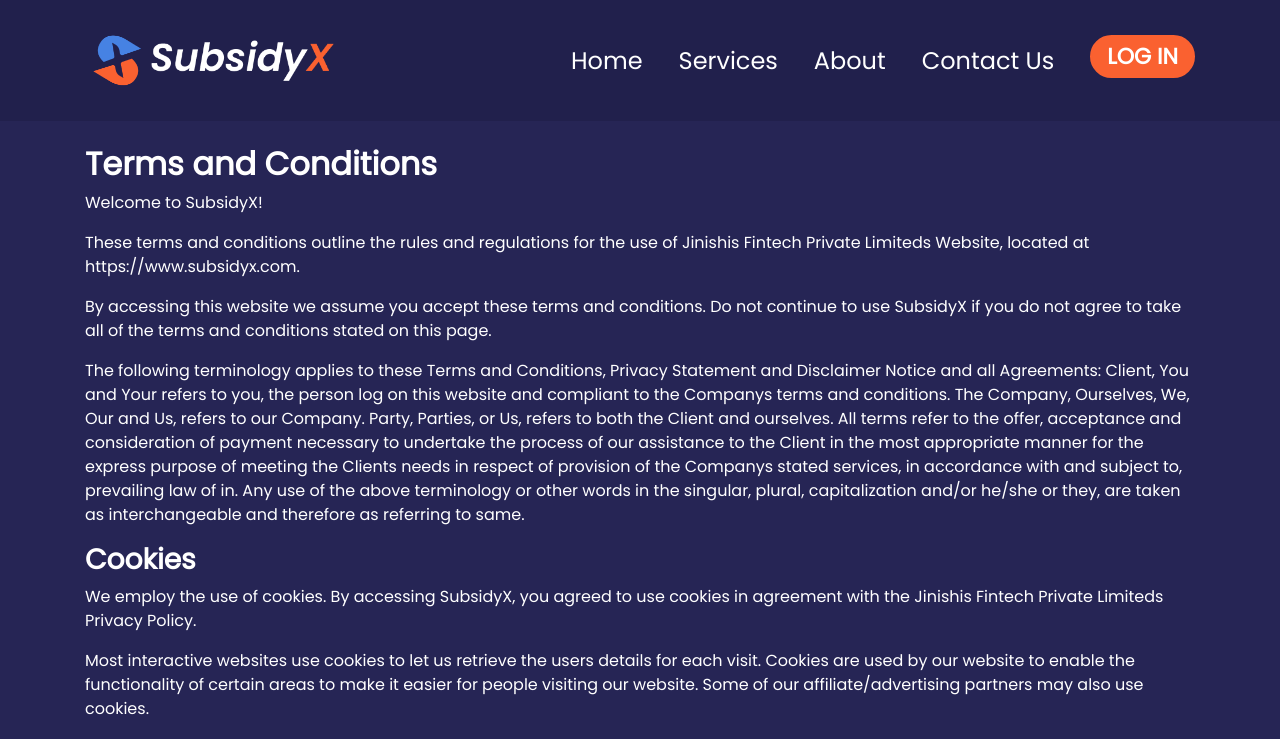
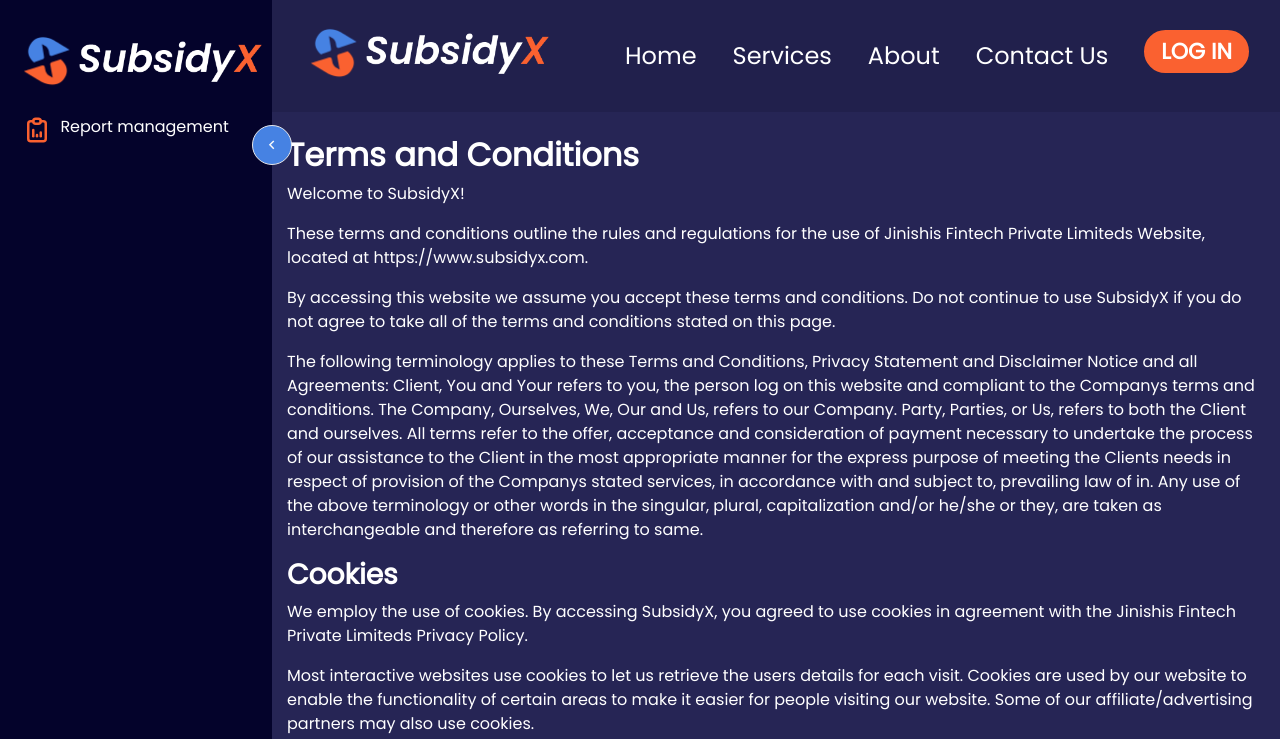
Before and after one commit to Manas-15/subsidyX_marketing_frontend, a Next.js app: page /terms-conditions in a window 1280 px wide. Shown: the top 739 px of the page. Built offline with nearby package versions, Linux system fonts and the light colour scheme.

Commit message:
created dashboard with collapse sidebar

```diff
--- a/layouts/Baseof.js
+++ b/layouts/Baseof.js
@@ -7,6 +7,8 @@
 import { useDispatch, useSelector } from "react-redux";
 import { alertActions } from "redux/Actions/alertAction";
 import { notification } from "antd";
+import Sidebar from "./components/Sidebar";
+import DashboardHeader from "./partials/DashboardHeader";
 
 const Base = ({
   title,
@@ -45,7 +47,6 @@
 
   return (
     <>
-      {/* {console.log("DDDDDDDDDDDDDDDDDDDDDDDDDDDDDDDDDDDDDDDDDDDDDDDDDDDDDDDD")} */}
       <Head>
         {/* title */}
         <title>subsidyX</title>
@@ -98,15 +99,59 @@
         <meta name="twitter:card" content="summary_large_image" />
       </Head>
       {alert?.message && manas(alert?.message)}
+      {/* <div className="base_layout">
+        <Sidebar />
+        <main className="mainBodyWidth ml-auto w-100">
+          <DashboardHeader />
+
+          <div>{children}</div>
+        </main>
+      </div> */}
+
       <main className="subsid_login_page">
+        {router?.pathname === "/" ||
+        router?.pathname === "/services" ||
+        router?.pathname === "/about" ||
+        router?.pathname === "/contact" ||
+        router?.pathname === "/login" ? (
+          <>
             <Header />
-
             {children}
-
             {(router?.pathname === "/" ||
               router?.pathname === "/services" ||
               router?.pathname === "/about" ||
               router?.pathname === "/contact") && <Footer />}
+          </>
+        ) : router?.pathname === "/report/all-report-list" ? (
+          <>
+            <div className="base_layout">
+              <Sidebar />
+              <main className="mainBodyWidth ml-auto w-100">
+                <DashboardHeader />
+                <div>{children}</div>
+              </main>
+            </div>
+          </>
+        ) : router?.pathname === "/report/view-report" ? (
+          <>
+            <div className="base_layout">
+              <Sidebar />
+              <main className="mainBodyWidth ml-auto w-100">
+                <Header />
+                <DashboardHeader />
+                <div>{children}</div>
+              </main>
+            </div>
+          </>
+        ) : (
+          <div className="base_layout">
+            <Sidebar />
+            <main className="mainBodyWidth ml-auto w-100">
+              <Header />
+              <div>{children}</div>
+            </main>
+          </div>
+        )}
       </main>
     </>
   );
--- /dev/null
+++ b/layouts/components/Sidebar.js
@@ -0,0 +1,85 @@
+import React, { useEffect, useState } from "react";
+import Link from "next/link";
+import {
+  MdOutlineKeyboardArrowRight,
+  MdOutlineKeyboardArrowLeft,
+} from "react-icons/md";
+import { TbReportAnalytics } from "react-icons/tb";
+import { useDispatch, useSelector } from "react-redux";
+import { useRouter } from "next/router";
+// import { sidebarActions } from "../../redux/Actions/sidebarAction";
+
+const sideBarItems = [
+  {
+    name: "Report management",
+    href: "/report/all-report-list",
+    icon: TbReportAnalytics,
+  },
+];
+
+const Sidebar = () => {
+  const router = useRouter();
+  const dispatch = useDispatch();
+  const [isCollapsed, setIsCollapsed] = useState(false);
+
+  const toogleSidebar = () => {
+    setIsCollapsed((prevState) => !prevState);
+  };
+
+  useEffect(() => {
+    const pathName = router?.pathname
+      .toLowerCase()
+      .replace(/[^\w-]+/g, "")
+      .replace("_", " ")
+      .split(" ");
+    const item = pathName
+      .map((item) => {
+        return item.charAt(0).toUpperCase() + item.slice(1);
+      })
+      .join(" ");
+
+    // dispatch(sidebarActions.selectedCategory(item));
+  }, [router?.pathname]);
+
+  return (
+    <div className="sidebar_wrapper">
+      <button className="sidebar_btn" onClick={toogleSidebar}>
+        {isCollapsed ? (
+          <MdOutlineKeyboardArrowRight className="fs-4 text-light" />
+        ) : (
+          <MdOutlineKeyboardArrowLeft className="fs-4 text-light" />
+        )}
+      </button>
+      <aside className="sidebar" data-collapse={isCollapsed}>
+        <div className="sidebar_top">
+          <a href="#" className="navbar-brand">
+            <figure>
+              <img className="logo" src="/images/logo.png" alt="" />
+              <img
+                src="/images/logo-text.png"
+                alt=""
+                className="sidebar_logo_name"
+              />
+            </figure>
+          </a>
+        </div>
+        <ul className="sidebar_list">
+          {sideBarItems?.map(({ name, href, icon: Icon }, index) => {
+            return (
+              <li className="sidebar_item" key={index}>
+                <Link className="sidebar_link" href={href}>
+                  <span className="sidebar_icon">
+                    <Icon size="30px" color="#fa6130" />
+                  </span>
+                  <span className="sidebar_name ">{name}</span>
+                </Link>
+              </li>
+            );
+          })}
+        </ul>
+      </aside>
+    </div>
+  );
+};
+
+export default Sidebar;
--- /dev/null
+++ b/layouts/partials/DashboardHeader.js
@@ -0,0 +1,27 @@
+import React from "react";
+import styles from "../../styles/DashboardHeader.module.css";
+import { IoIosArrowForward } from "react-icons/io";
+import { useSelector } from "react-redux";
+
+const DashboardHeader = () => {
+  //   const selectedCategory = useSelector((state) => state.sidebar);
+  const allReportLists = useSelector((state) => state?.report);
+
+  return (
+    <>
+      <div
+        className={`d-flex justify-content-between align-items-center ${styles.header}`}
+      >
+        <div className={styles.header_name_a}>
+          {allReportLists.selected_category}
+        </div>
+        <div className={styles.header_name_b}>
+          Subsidy <IoIosArrowForward />
+          {allReportLists.selected_category}
+        </div>
+      </div>
+    </>
+  );
+};
+
+export default DashboardHeader;
--- a/layouts/partials/Header.js
+++ b/layouts/partials/Header.js
@@ -21,16 +21,33 @@
     router.push("/login");
   };
 
+  console.log(router?.pathname === "/questions-after-eligible");
+
   return (
     <header className="subsid_home_header">
       <nav className="navbar navbar-expand-md top_nav">
         <div className="container">
+          {router?.pathname !== "/dashboard" &&
+          router?.pathname !== "/questions-after-eligible" &&
+          router?.pathname !== "/report/confirm-report" &&
+          router?.pathname !== "/payment" ? (
             <a href={base_url} className="navbar-brand">
               <figure>
                 <img className="logo" src="/images/logo.png" alt="" />
                 <img src="/images/logo-text.png" alt="" />
               </figure>
             </a>
+          ) : (
+            <div style={{ visibility: "hidden" }}>
+              <a href={base_url} className="navbar-brand">
+                <figure>
+                  <img className="logo" src="/images/logo.png" alt="" />
+                  <img src="/images/logo-text.png" alt="" />
+                </figure>
+              </a>
+            </div>
+          )}
+
           <div className="nav_lst">
             <ul className="navbar-nav ml-auto">
               <li
--- /dev/null
+++ b/styles/DashboardHeader.module.css
@@ -0,0 +1,26 @@
+.header {
+  /* width: 1134px; */
+  height: 65px;
+  top: 0px;
+  background: #ebe6e6;
+}
+.header_name_a {
+  /* width: 215.61px; */
+  height: 30px;
+  margin-left: 35px;
+  top: 15px;
+  color: #161616;
+  font-weight: 600;
+  font-size: 20px;
+  line-height: 30px;
+}
+.header_name_b {
+  width: 238.92px;
+  height: 21px;
+  margin-right: 40px;
+  top: 20px;
+  font-weight: 400;
+  font-size: 14px;
+  line-height: 21px;
+  color: #333333;
+}
--- a/styles/globals.css
+++ b/styles/globals.css
@@ -29,6 +29,126 @@
   line-height: 21px;
   color: #04032b;
 }
+
+/* For sidebar Start */
+
+.base_layout {
+  /* width: 1366px; */
+  display: flex;
+  height: 100%;
+  position: relative;
+  /* gap: 2rem; */
+}
+
+.sidebar_wrapper {
+  position: relative;
+}
+.sidebar_btn {
+  position: absolute;
+  right: 0;
+  top: 7.8rem;
+  border: none;
+  background-color: #4682e3;
+  width: 2.5rem;
+  height: 2.5rem;
+  border: 1px solid #e5e7eb;
+  border-radius: 50%;
+  display: flex;
+  justify-content: center;
+  align-items: center;
+  cursor: pointer;
+  transform: translateX(50%);
+  font-size: 1.1rem;
+}
+
+.sidebar {
+  width: 17rem;
+  height: 100%;
+  background-color: #04032b;
+  padding: 1rem;
+  transition: all 0.3s linear;
+  /* transition: all 0.3s cubic-bezier(0.175, 0.885, 0.32, 1.275); */
+}
+.sidebar_top {
+  width: max-content;
+  display: flex;
+  align-items: center;
+  gap: 1rem;
+  /* padding: 1rem; */
+  /* margin-bottom: 1rem; */
+  /* border-bottom: 1px solid #e5e7eb; */
+}
+/* .sidebar_logo {
+  width: 3.4rem;
+  height: 3.5rem;
+  object-fit: cover;
+  border-radius: 1rem;
+} */
+.sidebar_logo_name {
+  font-size: 1.2rem;
+  font-weight: 600;
+  color: #fff;
+}
+.sidebar_list {
+  width: 100%;
+  list-style: none;
+  padding: 0;
+  height: 530px;
+  overflow-y: scroll;
+}
+.sidebar_link {
+  display: inline-block;
+  font-size: 1rem;
+  text-decoration: none;
+  color: #ffffff;
+  padding: 0.2rem 0.4rem;
+  display: flex;
+  margin-bottom: 1rem;
+  border-radius: 0.8rem;
+}
+a:active {
+  background-color: #fa6130 !important;
+}
+a:focus {
+  background-color: #fa6130 !important;
+}
+a:hover {
+  background-color: #fa6130;
+  color: #ffffff;
+}
+.sidebar_icon {
+  font-size: 1.2rem;
+  display: inline-block;
+}
+.sidebar_name {
+  margin-left: 0.5rem;
+}
+
+[data-collapse="true"] {
+  width: 5.3rem;
+}
+[data-collapse="true"] .sidebar_name,
+[data-collapse="true"] .sidebar_logo_name {
+  display: none;
+}
+
+::-webkit-scrollbar {
+  width: 0px;
+  height: 8px;
+}
+
+::-webkit-scrollbar-thumb {
+  border-radius: 10px;
+  background: #ddd;
+  box-shadow: inset 0 0 6px rgba(0, 0, 0, 0.5);
+}
+::-webkit-scrollbar-track {
+  -webkit-border-radius: 10px;
+  border-radius: 10px;
+  box-shadow: inset 0 0 10px #ddd;
+}
+
+/* For sidebar End */
 
 .cmn_sec_pad {
   padding: 50px 20px;
@@ -173,10 +293,10 @@
 }
 a.navbar-brand img {
   max-height: 41px;
-  margin-top: 16px;
+  margin-top: 10px;
 }
 a.navbar-brand .logo {
-  max-height: 63px;
+  max-height: 60px;
 }
 span.swiper-pagination-bullet {
   background: #1d1c41;
```
Also changed, not shown: layouts/components/Modal.js (+15 -5 lines), layouts/components/eligibleSubsidy.js (+32 -11 lines), pages/dashboard.js (+2 -5 lines). Lines whose indentation alone changed are shown as unchanged.
